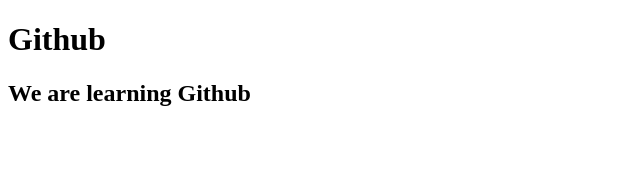
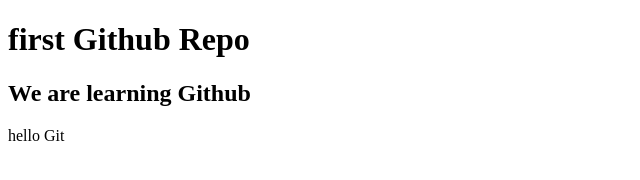
Before and after one commit to Pratikshapulate-1845/My-first-Repo, a plain HTML site: page index.html in a window 1280 px wide. Shown: the whole page, without its empty margins (0-640 px from the left). Drawn offline with Linux system fonts and the light colour scheme.

```diff
--- a/index.html
+++ b/index.html
@@ -3,8 +3,9 @@
     <head>
         <title>Github</title>
         <body>
-            <h1>Github</h1>
+            <h1> first Github Repo</h1>
             <h2>We are learning Github</h2>
-        </body>
+            <p>hello Git</p>
+             </body>
     </head>
 </html>
```
